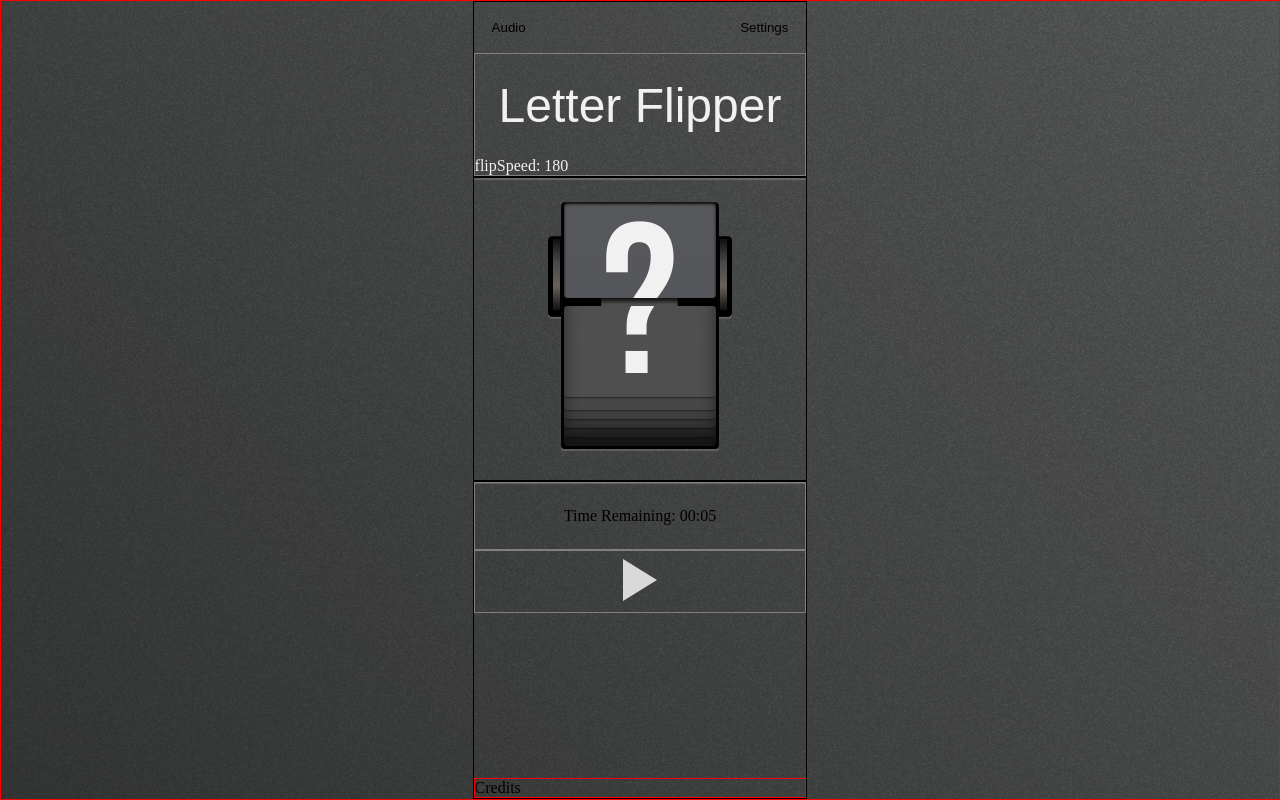
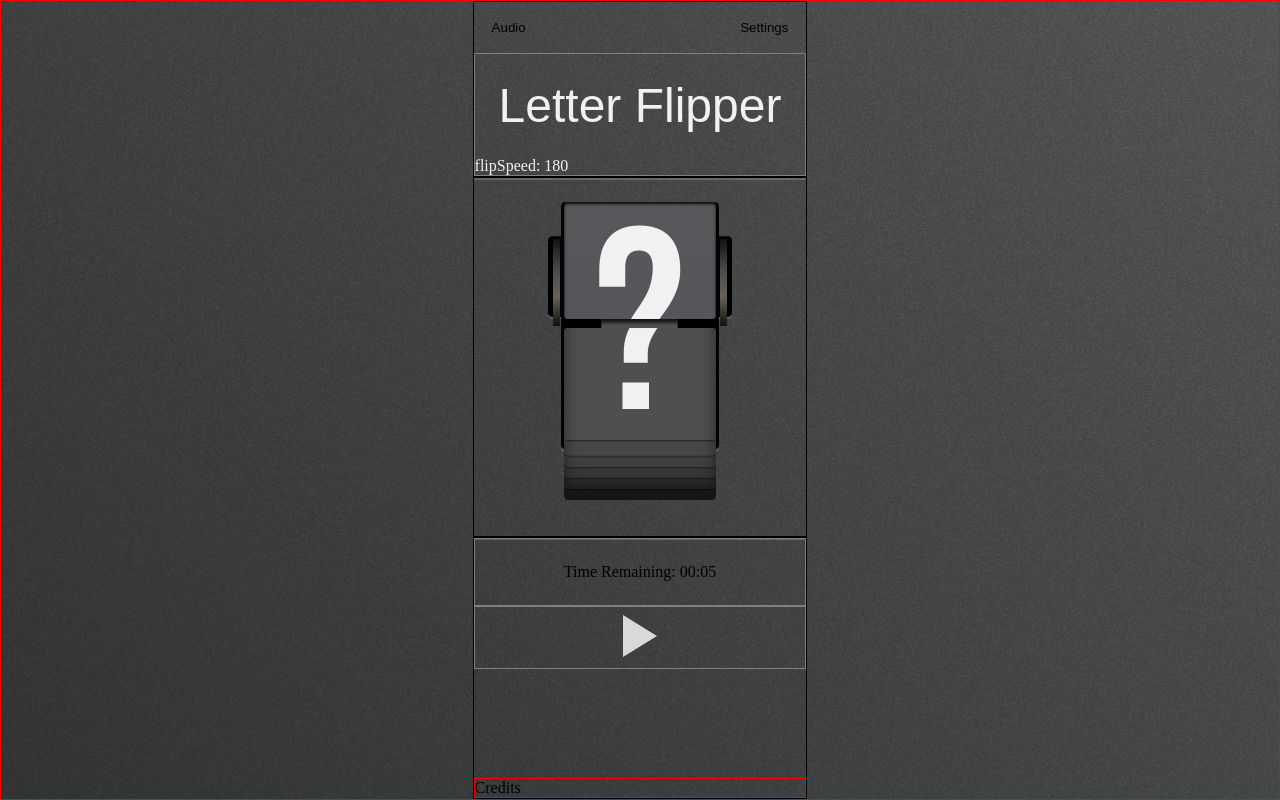
Before and after one commit to DarionV/letter-spinner, a React (Vite) app: page / in a window 1280 px wide. Built offline with nearby package versions, Linux system fonts and the light colour scheme; a web font is replaced by a local one.

Commit message:
add dynamic font size to component

```diff
--- a/src/App.css
+++ b/src/App.css
@@ -134,12 +134,8 @@ nav {
   height: 100%;
   width: 100%;
   box-shadow: 0px 1px 2px rgba(0, 0, 0, 0.5);
-  font-size: 1300%;
   color: var(--font-color-white);
   overflow: hidden;
-  /* font-family: "Rajdhani", sans-serif;
-  font-weight: 700;
-  font-style: normal; */
 
   font-family: "Bebas Neue", sans-serif;
   font-weight: 400;
--- a/src/components/SplitFlap.jsx
+++ b/src/components/SplitFlap.jsx
@@ -1,6 +1,11 @@
 import { useEffect, useState } from "react";
 
-function SplitFlap({ character, initialCharacter, flipSpeed }) {
+function SplitFlap({
+  character = "?",
+  initialCharacter = "?",
+  flipSpeed = 800,
+  size = 250,
+}) {
   const [newCharacter, setNewCharacter] = useState(initialCharacter);
   //   const [character, setCharacter] = useState("");
   const [prevCharacter, setPrevCharacter] = useState("");
@@ -15,6 +20,8 @@ function SplitFlap({ character, initialCharacter, flipSpeed }) {
   const lowerFlapFlipNextClass = isFlipping ? "lower-flap-flip-next" : "";
   const lowerFlapFlipBackClass = isFlipping ? "lower-flap-flip-back" : "";
   const wheelFlipClass = isFlipping ? "wheel-flip" : "";
+
+  const fontSize = (size * 2) / 2;
 
   useEffect(() => {
     flip();
@@ -36,8 +43,8 @@ function SplitFlap({ character, initialCharacter, flipSpeed }) {
 
   return (
     <>
-      <div className="unit-frame">
-        <img src="images/unit-container.svg" height="250px" alt="" />
+      <div className="unit-frame" style={{ fontSize: `${fontSize}px` }}>
+        <img src="images/unit-container.svg" height={size} alt="" />
         <div className="unit-container">
           <div
             className={`wheel ${wheelFlipClass}`}
```
